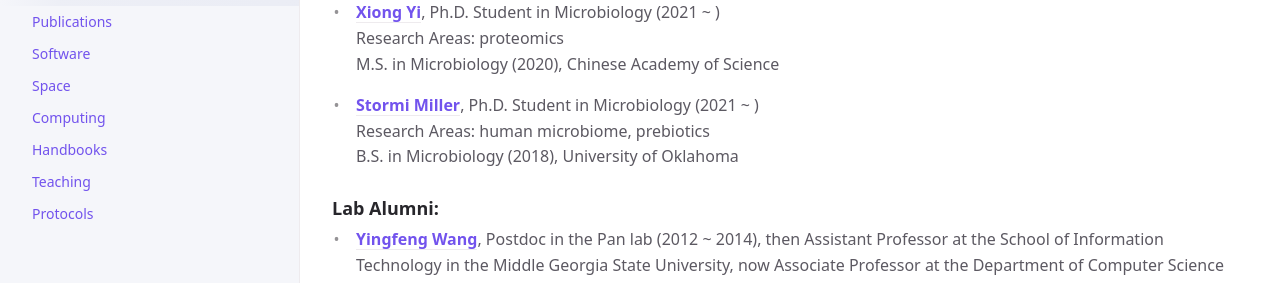
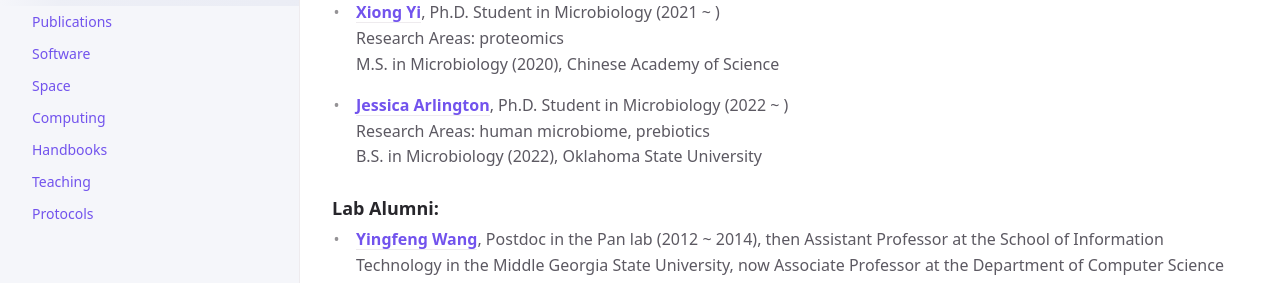
Before and after one commit to thepanlab/thepanlab.github.io, a Jekyll site: the page built from docs/people.md, in a window 1280 px wide and 900 px high, scrolled down 743 px. Shown: the part 166-449 px from the top of the window. Built offline with Jekyll 4.4.1, drawn with Linux system fonts in a browser that asks for light colours.

Commit message:
Update people.md

```diff
--- a/docs/people.md
+++ b/docs/people.md
@@ -42,9 +42,9 @@ nav_order: 2
   Research Areas: proteomics
   M.S. in Microbiology (2020), Chinese Academy of Science
 
-- [**Stormi Miller**](https://github.com/thepanlab), Ph.D. Student in Microbiology (2021 ~ )
+- [**Jessica Arlington**](https://github.com/thepanlab), Ph.D. Student in Microbiology (2022 ~ )
   Research Areas: human microbiome, prebiotics
-  B.S. in Microbiology (2018), University of Oklahoma
+  B.S. in Microbiology (2022), Oklahoma State University
 
 ### **Lab Alumni:**
 
```
